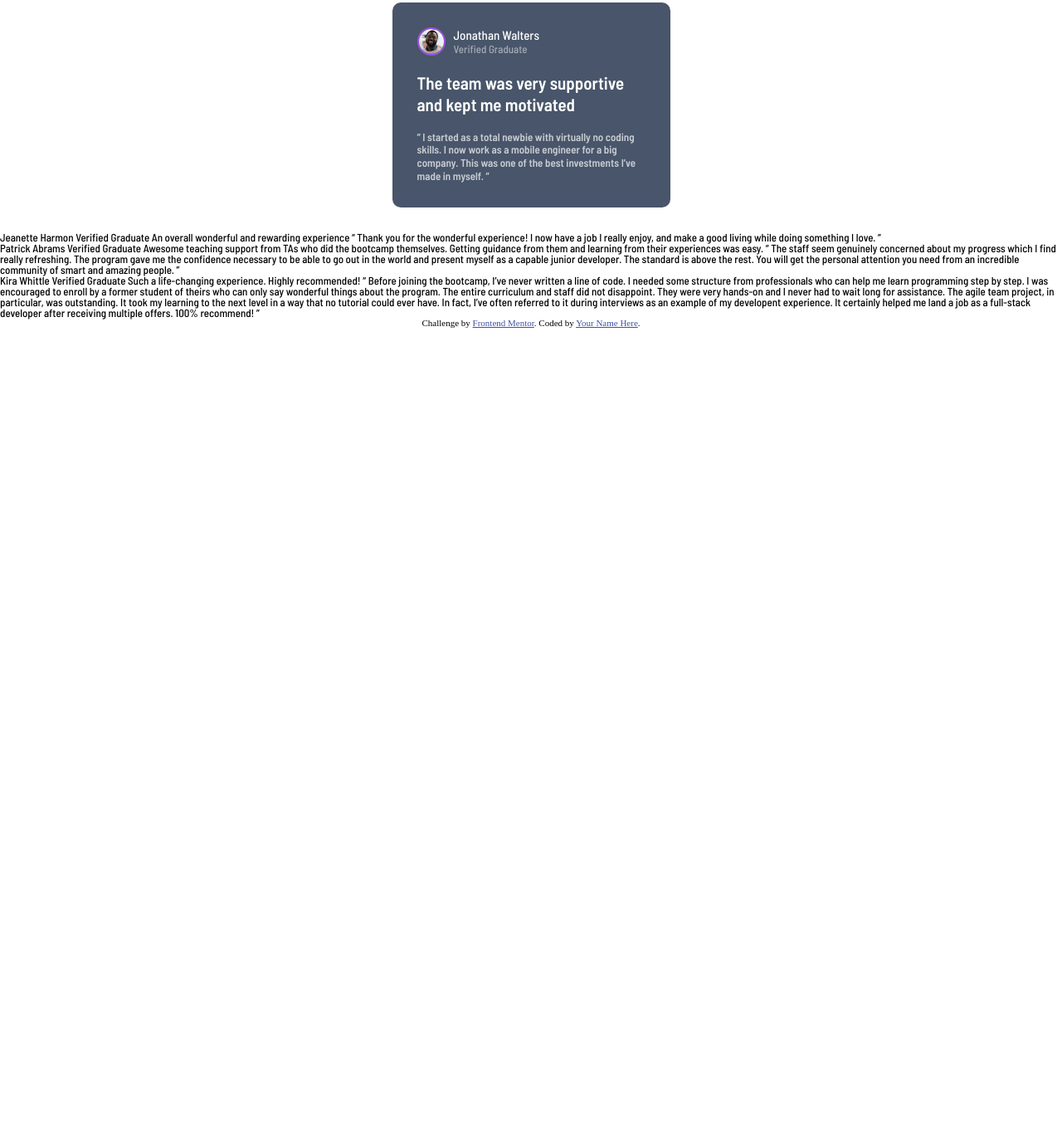
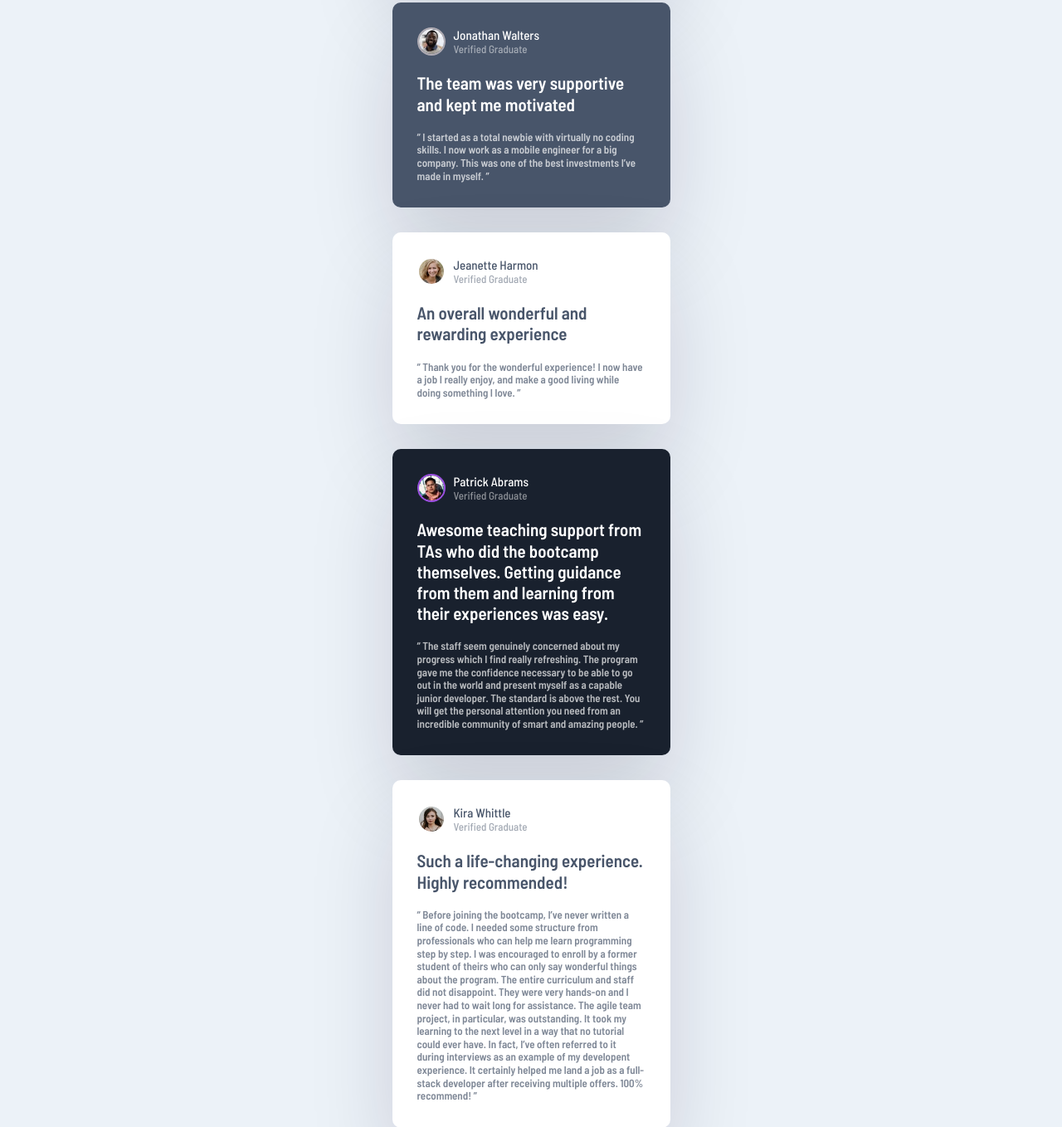
Before and after one commit to NikolaiKoz/FrontendMetor-Testimonial-grid-section-component.github.io, a plain HTML site: page index.html in a window 1280 px wide. Shown: the part 482-1840 px from the top of the page at 83% size. Before the commit the page ends 877 px from the top, so only its background shows below. Drawn offline with Linux system fonts and the light colour scheme.

Commit message:
:construction: Finished the cards styles.

```diff
--- a/index.html
+++ b/index.html
@@ -25,7 +25,9 @@
 
     <section class="testimonialSection">
 
-      <article class="testimonialSection__card card1">
+      <!-- CARD 1 -->
+
+      <article class="testimonialSection__card card__1">
 
         <picture class="testimonialSection__card__quoteContainer">
           <img src="./images/bg-pattern-quotation.svg" alt="Quote image" class="testimonialSection__card__quoteContainer__img">
@@ -37,7 +39,7 @@
 
           <!-- IMAGE -->
 
-          <picture class="testimonialSection__card__headerContainer__imgContainer card1_details">
+          <picture class="testimonialSection__card__headerContainer__imgContainer card__1__details">
 
             <img src="./images/image-daniel.jpg" alt="Profile picture" class="testimonialSection__card__headerContainer__imgContainer__img">
 
@@ -80,7 +82,7 @@
 
       <!-- CARD 2 -->
 
-      <article class="testimonialSection__card card2">
+      <article class="testimonialSection__card card__2">
 
         <!-- HEADER OF THE CARD -->
 
@@ -88,7 +90,7 @@
 
           <!-- IMAGE -->
 
-          <picture class="testimonialSection__card__headerContainer__imgContainer card1_details">
+          <picture class="testimonialSection__card__headerContainer__imgContainer card__2__details">
 
             <img src="./images/image-jonathan.jpg" alt="Profile picture" class="testimonialSection__card__headerContainer__imgContainer__img">
 
@@ -127,54 +129,160 @@
 
       <!-- CARD 3 -->
 
+      <article class="testimonialSection__card card__3">
 
+        <!-- HEADER OF THE CARD -->
 
-      <article>
+        <div class="testimonialSection__card__headerContainer">
+
+          <!-- IMAGE -->
+
+          <picture class="testimonialSection__card__headerContainer__imgContainer card__3__details">
+
+            <img src="./images/image-jeanette.jpg" alt="Profile picture" class="testimonialSection__card__headerContainer__imgContainer__img">
+
+          </picture>
+
+          <!-- NAME OF THE PERSON AND CONDITION IN THE COURSE -->
+
+          <div class="testimonialSection__card__headerContainer__person">
+
+            <!-- NAME -->
+
+            <p class="testimonialSection__card__headerContainer__person__name">
               Jeanette Harmon
+            </p>
+
+            <!-- CONDITION -->
+
+            <p class="testimonialSection__card__headerContainer__person__condition">
               Verified Graduate
+            </p>
 
+          </div>
+
+        </div>
+
+        <h2 class="testimonialSection__card__extract">
           An overall wonderful and rewarding experience
+        </h2>
 
-        “ Thank you for the wonderful experience! I now have a job I really enjoy, and make a good living
-        while doing something I love. ”
+        <p class="testimonialSection__card__about">
+          “ Thank you for the wonderful experience! I now have a job I really enjoy, and make a good living while doing something I love. ”
+        </p>
+
       </article>
-      <article>
+
+      <!-- CARD 4 -->
+
+      <article class="testimonialSection__card card__4">
+
+        <!-- HEADER OF THE CARD -->
+
+        <div class="testimonialSection__card__headerContainer">
+
+          <!-- IMAGE -->
+
+          <picture class="testimonialSection__card__headerContainer__imgContainer card__4__details">
+
+            <img src="./images/image-patrick.jpg" alt="Profile picture" class="testimonialSection__card__headerContainer__imgContainer__img">
+
+          </picture>
+
+          <!-- NAME OF THE PERSON AND CONDITION IN THE COURSE -->
+
+          <div class="testimonialSection__card__headerContainer__person">
+
+            <!-- NAME -->
+
+            <p class="testimonialSection__card__headerContainer__person__name">
               Patrick Abrams
+            </p>
+
+            <!-- CONDITION -->
+
+            <p class="testimonialSection__card__headerContainer__person__condition">
               Verified Graduate
+            </p>
 
-        Awesome teaching support from TAs who did the bootcamp themselves. Getting guidance from them and
-        learning from their experiences was easy.
+          </div>
 
-        “ The staff seem genuinely concerned about my progress which I find really refreshing. The program
-        gave me the confidence necessary to be able to go out in the world and present myself as a capable
-        junior developer. The standard is above the rest. You will get the personal attention you need from
-        an incredible community of smart and amazing people. ”
+        </div>
+
+        <h2 class="testimonialSection__card__extract">
+          Awesome teaching support from TAs who did the bootcamp themselves. Getting guidance from them and learning from their experiences was easy.
+        </h2>
+
+        <p class="testimonialSection__card__about">
+          “ The staff seem genuinely concerned about my progress which I find really refreshing. The program gave me the confidence necessary to be able to go out in the world and present myself as a capable junior developer. The standard is above the rest. You will get the personal attention you need from an incredible community of smart and amazing people. ”
+        </p>
+
       </article>
-      <article>
+
+      <!-- CARD 5 -->
+
+      <article class="testimonialSection__card card__3">
+
+        <!-- HEADER OF THE CARD -->
+
+        <div class="testimonialSection__card__headerContainer">
+
+          <!-- IMAGE -->
+
+          <picture class="testimonialSection__card__headerContainer__imgContainer card__3__details">
+
+            <img src="./images/image-kira.jpg" alt="Profile picture" class="testimonialSection__card__headerContainer__imgContainer__img">
+
+          </picture>
+
+          <!-- NAME OF THE PERSON AND CONDITION IN THE COURSE -->
+
+          <div class="testimonialSection__card__headerContainer__person">
+
+            <!-- NAME -->
+
+            <p class="testimonialSection__card__headerContainer__person__name">
               Kira Whittle
+            </p>
+
+            <!-- CONDITION -->
+
+            <p class="testimonialSection__card__headerContainer__person__condition">
               Verified Graduate
+            </p>
 
+          </div>
+
+        </div>
+
+        <h2 class="testimonialSection__card__extract">
           Such a life-changing experience. Highly recommended!
+        </h2>
 
-          “ Before joining the bootcamp, I’ve never written a line of code. I needed some structure from
-          professionals who can help me learn programming step by step. I was encouraged to enroll by a former
-          student of theirs who can only say wonderful things about the program. The entire curriculum and staff
-          did not disappoint. They were very hands-on and I never had to wait long for assistance. The agile team
-          project, in particular, was outstanding. It took my learning to the next level in a way that no tutorial
-          could ever have. In fact, I’ve often referred to it during interviews as an example of my developent
-          experience. It certainly helped me land a job as a full-stack developer after receiving multiple offers.
-          100% recommend! ”
+        <p class="testimonialSection__card__about">
+          “ Before joining the bootcamp, I’ve never written a line of code. I needed some structure from professionals who can help me learn programming step by step. I was encouraged to enroll by a former student of theirs who can only say wonderful things about the program. The entire curriculum and staff did not disappoint. They were very hands-on and I never had to wait long for assistance. The agile team project, in particular, was outstanding. It took my learning to the next level in a way that no tutorial could ever have. In fact, I’ve often referred to it during interviews as an example of my developent experience. It certainly helped me land a job as a full-stack developer after receiving multiple offers. 100% recommend! ”
+        </p>
+
       </article>
 
     </section>
 
+  </main>
 
-
+  <footer>
 
     <div class="attribution">
-      Challenge by <a href="https://www.frontendmentor.io?ref=challenge" target="_blank">Frontend Mentor</a>.
-      Coded by <a href="#">Your Name Here</a>.
+
+      Challenge by
+
+      <a href="https://www.frontendmentor.io?ref=challenge" target="_blank">Frontend Mentor</a>.
+
+      Coded by <a href="https://github.com/NikolaiKoz">Vallejos Jose Luis</a>.
+
     </div>
-  </main>
+
+  </footer>
+
 </body>
+
 </html>
--- a/style/style.css
+++ b/style/style.css
@@ -59,6 +59,10 @@ table {
 
 }
 
+body{
+    background-color: var(--light-grayish-blue);
+}
+
 /* MOVILE FIRST */
 
 .testimonialSection{
@@ -75,6 +79,7 @@ table {
     border-radius: 10px;
     width: 275px;
     position: relative;
+    box-shadow: rgba(17, 12, 46, 0.15) 0px 48px 100px 0px;
 
 
 
@@ -130,7 +135,6 @@ table {
 }
 
 .testimonialSection__card__headerContainer__person__condition{
-    color: var(--white);
     opacity: 50%;
 }
 
@@ -152,26 +156,55 @@ table {
 
 }
 
-.card1{
+    /* CARD 1 */
+
+.card__1{
     background-color: var(--moderate-violet);
     color: var(--white);
 }
 
-.card1_details{
+.card__1__details{
     border: 2px solid rgb(155, 79, 226);
 }
 
-.card2{
+    /* CARD 2 */
+
+.card__2{
     background-color: var(--very-dark-grayish-blue);
     color: var(--white);
 }
 
+.card__2__details{
+    border: 2px solid rgb(175, 171, 179);
+}
+
+    /* CARD 3 */
+
+.card__3{
+    background-color: var(--white);
+    color: var(--very-dark-grayish-blue);
+}
+
+.card__3__details{
+    border: 2px solid var(--white);
+}
+
+.card__4{
+    background-color: var(--very-dark-blackish-blue);
+    color: var(--white);
+}
+
+.card__4__details{
+    border: 2px solid rgb(155, 79, 226);
+}
 
 
 /* ATTRIBUTION */
 
 .attribution {
-    font-size: 11px;
+    font-family: 'Barlow Semi Condensed', sans-serif;
+    font-weight: 500;
+    font-size: 13px;
     text-align: center;
 }
 
```
Lines whose indentation alone changed are shown as unchanged.
